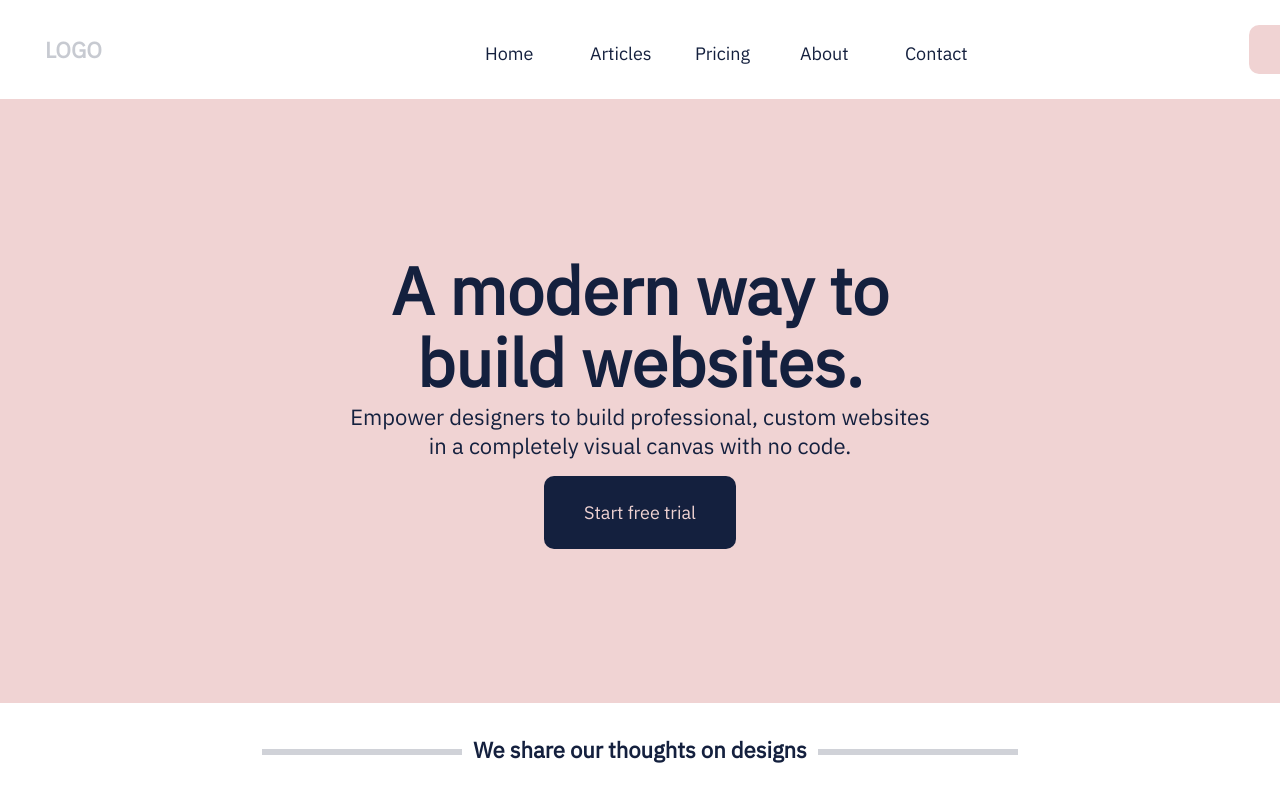
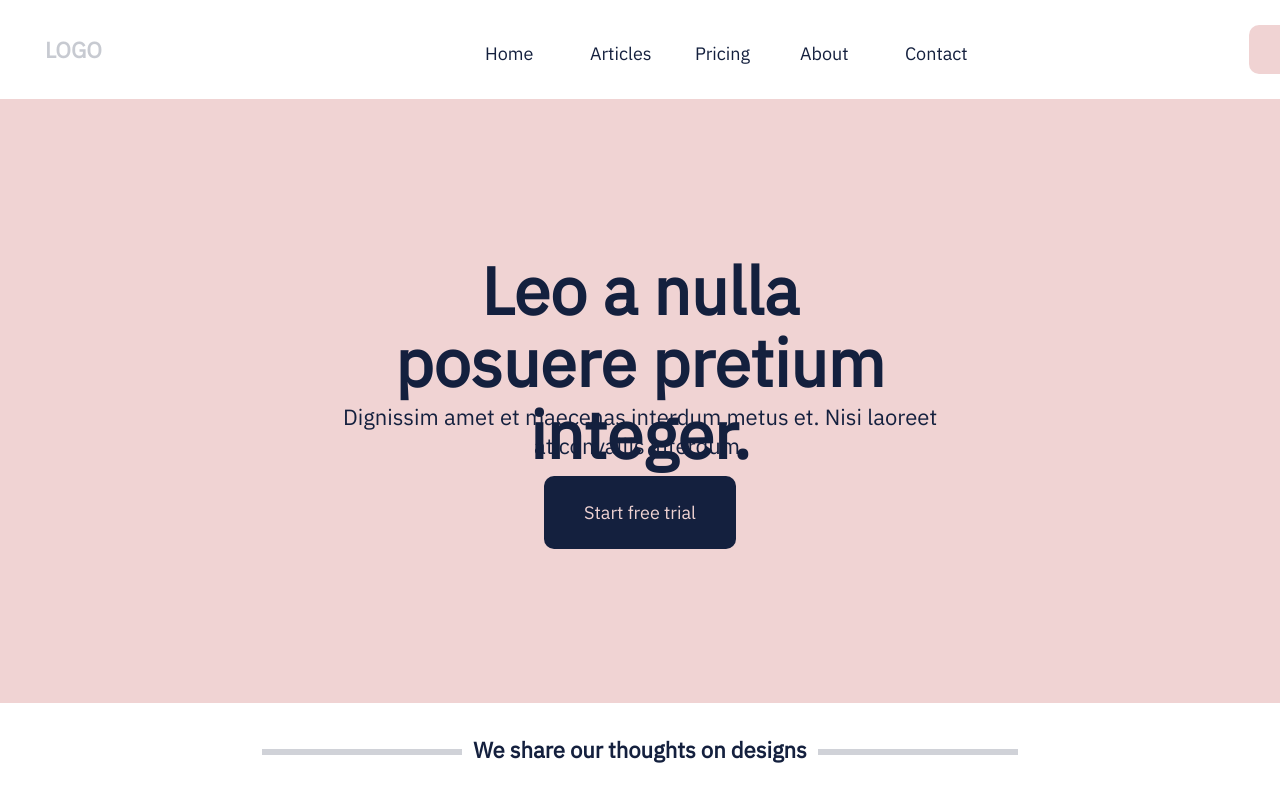
Before and after one commit to simran-01/GDSC_Workshop, a plain HTML site: page index.html in a window 1280 px wide. Shown: the top 800 px of the page. Drawn offline with nearby package versions, Linux system fonts and the light colour scheme.

Commit message:
Update index.html

```diff
--- a/index.html
+++ b/index.html
@@ -56,10 +56,9 @@
     </div>
 
     <div class="container-fluid" id="top-section">
-      <h2 id="heading">A modern way to build websites.</h2>
+      <h2 id="heading">Leo a nulla posuere pretium integer.</h2>
       <p id="sub-heading">
-        Empower designers to build professional, custom websites in a completely
-        visual canvas with no code.
+        Dignissim amet et maecenas interdum metus et. Nisi laoreet at convallis interdum.
       </p>
       <button class="btn" type="button" id="start-btn">Start free trial</button>
     </div>
```
